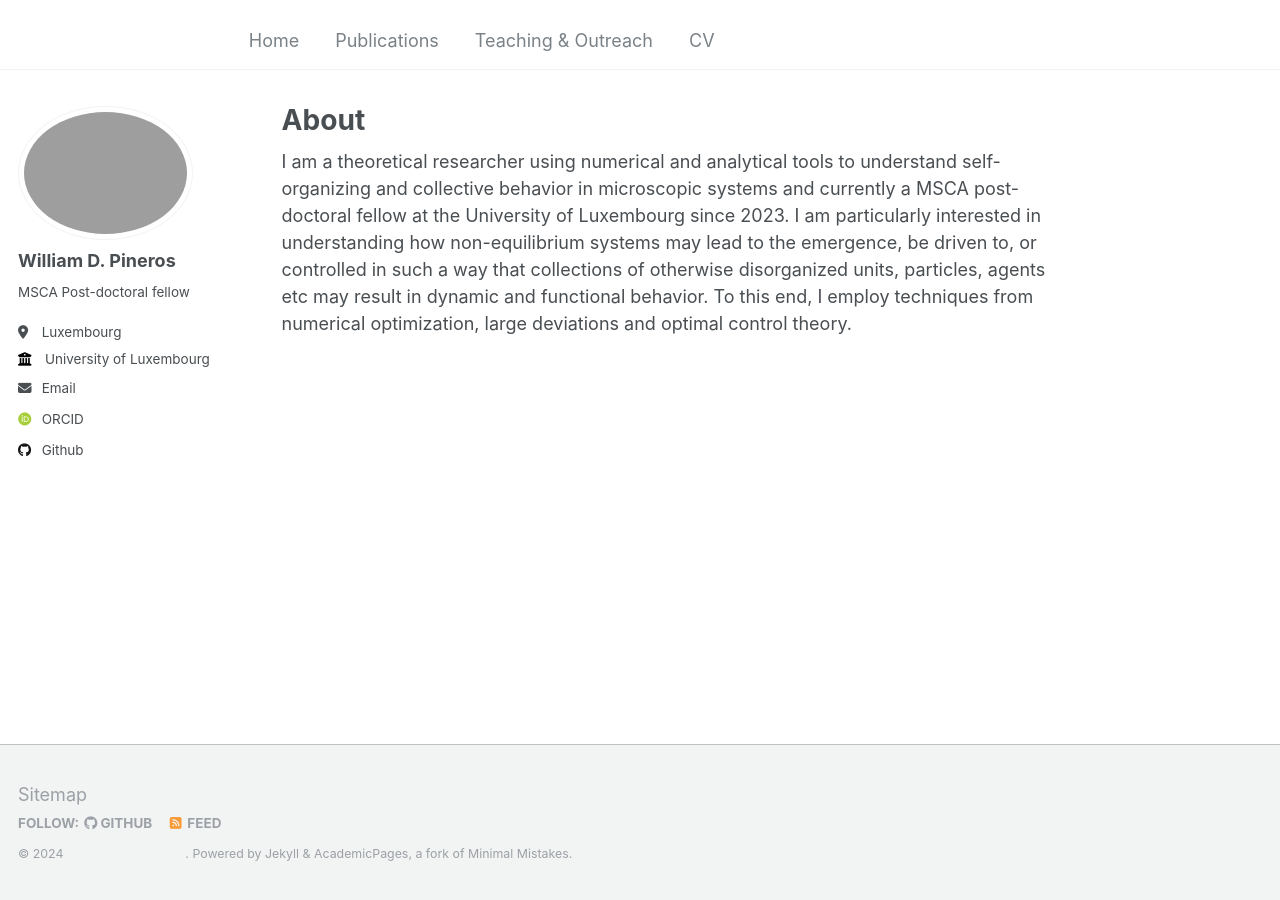
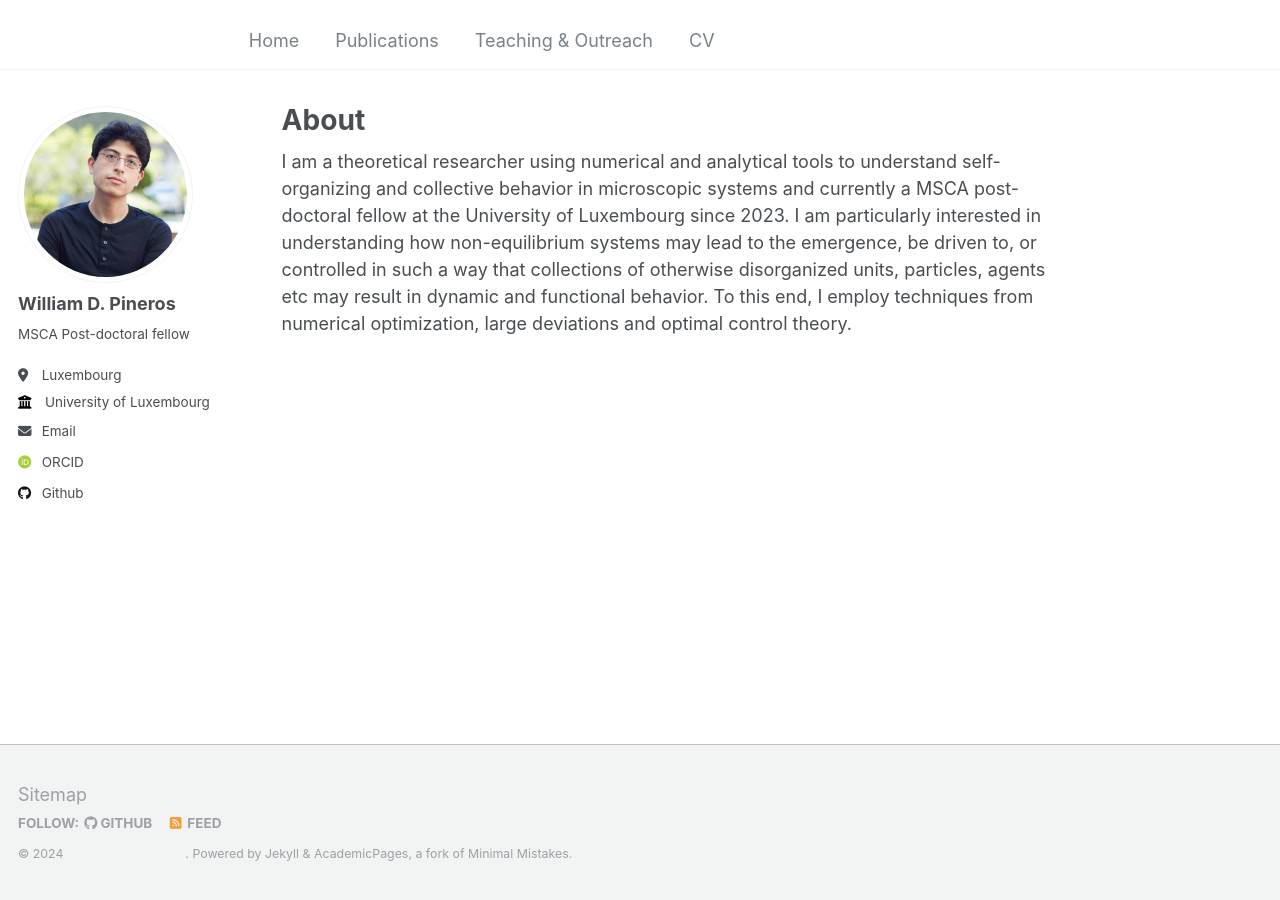
Before and after one commit to wpineros/p, a Jekyll site: the page built from _pages/about.md, in a window 1280 px wide. Built offline with Jekyll 4.4.1, drawn with Linux system fonts in a browser that asks for light colours; some web fonts are replaced.

Commit message:
Update _config.yml

```diff
--- a/_config.yml
+++ b/_config.yml
@@ -21,7 +21,7 @@ repository               : ""
 #               Additional customization can be done by editing /_includes/author-profile.html
 author:
   # Biographic information
-  avatar           : "portrait_1.png"
+  avatar           : "portrait_1.jpg"
   name             : "William D. Pineros"
   pronouns         : # example: "she/her"
   bio              : "MSCA Post-doctoral fellow"
```
